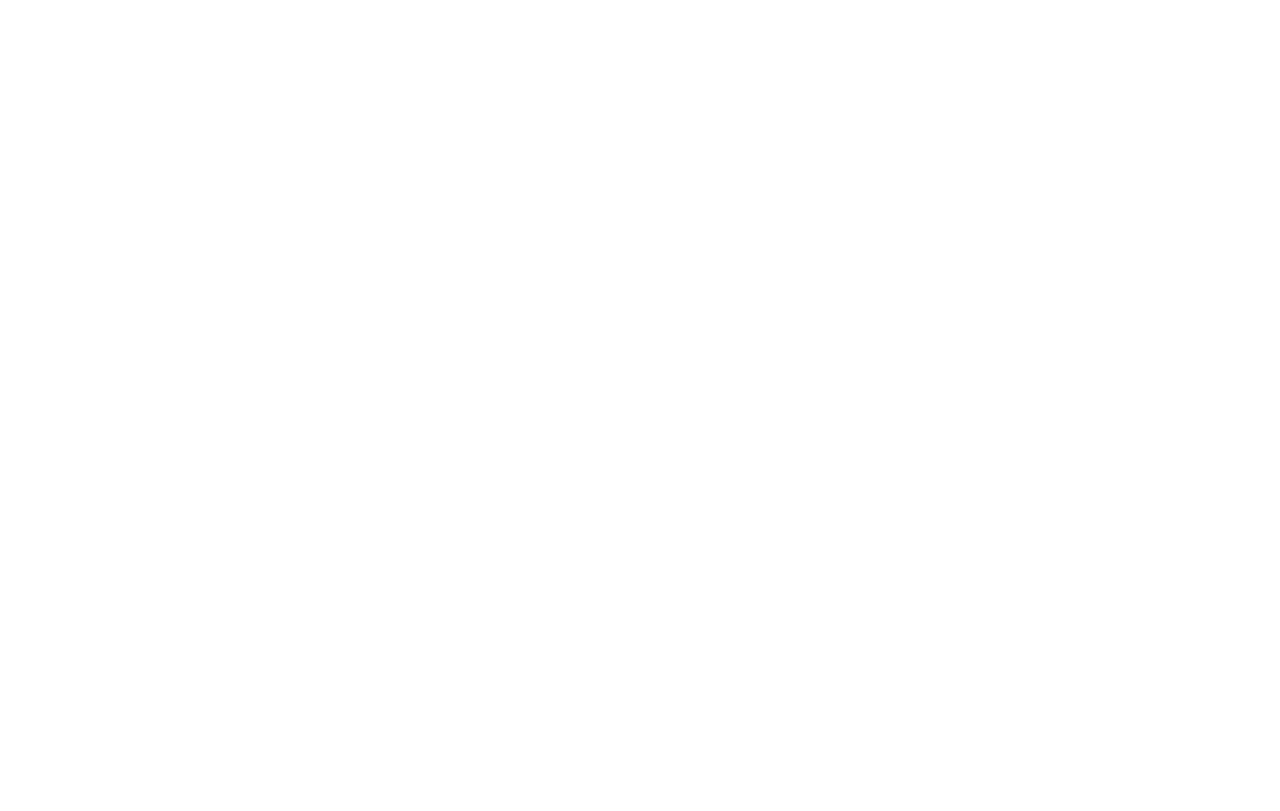
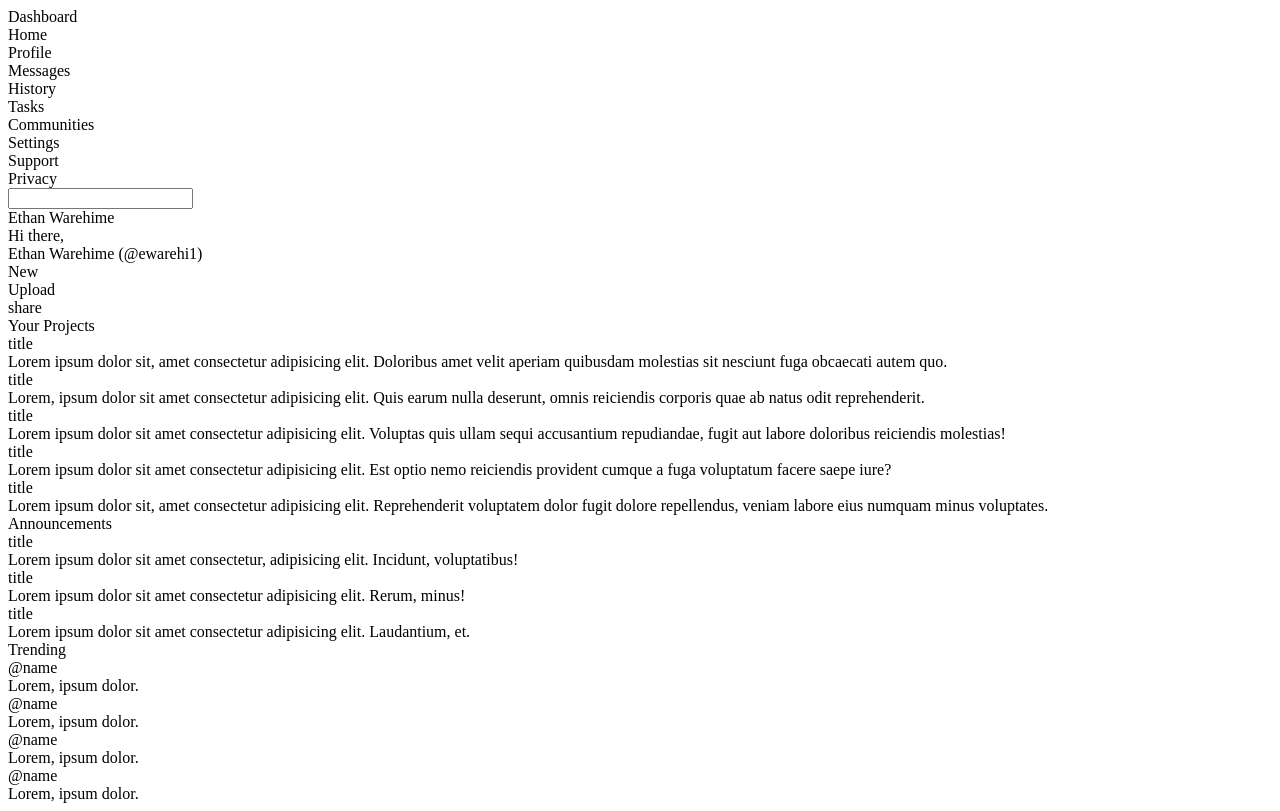
Before and after one commit to ewarehi1/odin-admin-dashboard, a plain HTML site: page index.html in a window 1280 px wide. Drawn offline with Linux system fonts and the light colour scheme.

Commit message:
Add page contents

```diff
--- a/index.html
+++ b/index.html
@@ -7,6 +7,88 @@
     <title>Document</title>
 </head>
 <body>
+    <div class="sidebar">
+        <div>Dashboard</div>
 
+        <div class="nav">
+            <div>Home</div>
+            <div>Profile</div>
+            <div>Messages</div>
+            <div>History</div>
+            <div>Tasks</div>
+            <div>Communities</div>
+        </div>
+
+        <div class="support">
+            <div>Settings</div>
+            <div>Support</div>
+            <div>Privacy</div>
+        </div>
+    </div>
+    <div class="header">
+        <input type="search">
+        <div>Ethan Warehime</div>
+
+        <div class="profile">
+            <div>Hi there,</div>
+            <div>Ethan Warehime (@ewarehi1)</div>
+        </div>
+
+        <div class="project-options">
+            <div>New</div>
+            <div>Upload</div>
+            <div>share</div>
+        </div>
+    </div>
+    <div class="main">
+        <div class="projects">
+            <div>Your Projects</div>
+
+            <div>title
+                <div>Lorem ipsum dolor sit, amet consectetur adipisicing elit. Doloribus amet velit aperiam quibusdam molestias sit nesciunt fuga obcaecati autem quo.</div>
+            </div>
+            <div>title
+                <div>Lorem, ipsum dolor sit amet consectetur adipisicing elit. Quis earum nulla deserunt, omnis reiciendis corporis quae ab natus odit reprehenderit.</div>
+            </div>
+            <div>title
+                <div>Lorem ipsum dolor sit amet consectetur adipisicing elit. Voluptas quis ullam sequi accusantium repudiandae, fugit aut labore doloribus reiciendis molestias!</div>
+            </div>
+            <div>title
+                <div>Lorem ipsum dolor sit amet consectetur adipisicing elit. Est optio nemo reiciendis provident cumque a fuga voluptatum facere saepe iure?</div>
+            </div>
+            <div>title
+                <div>Lorem ipsum dolor sit, amet consectetur adipisicing elit. Reprehenderit voluptatem dolor fugit dolore repellendus, veniam labore eius numquam minus voluptates.</div>
+            </div>
+        </div>
+        <div class="announcements">
+            <div>Announcements</div>
+
+            <div>title
+                <div>Lorem ipsum dolor sit amet consectetur, adipisicing elit. Incidunt, voluptatibus!</div>
+            </div>
+            <div>title
+                <div>Lorem ipsum dolor sit amet consectetur adipisicing elit. Rerum, minus!</div>
+            </div>
+            <div>title
+                <div>Lorem ipsum dolor sit amet consectetur adipisicing elit. Laudantium, et.</div>
+            </div>
+        </div>
+        <div class="trending">
+            <div>Trending</div>
+
+            <div>@name
+                <div>Lorem, ipsum dolor.</div>
+            </div>
+            <div>@name
+                <div>Lorem, ipsum dolor.</div>
+            </div>
+            <div>@name
+                <div>Lorem, ipsum dolor.</div>
+            </div>
+            <div>@name
+                <div>Lorem, ipsum dolor.</div>
+            </div>
+        </div>
+    </div>
 </body>
 </html>
```
